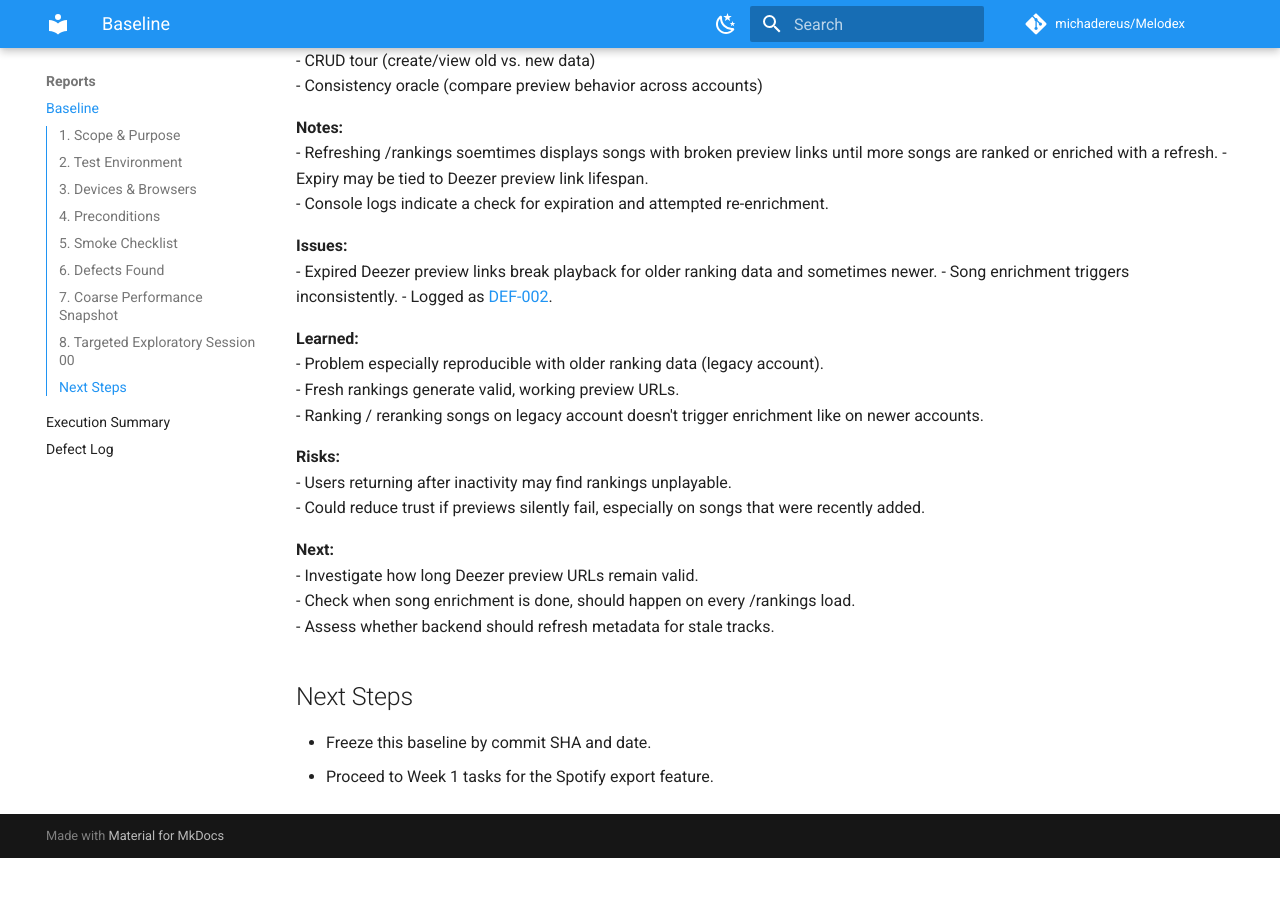
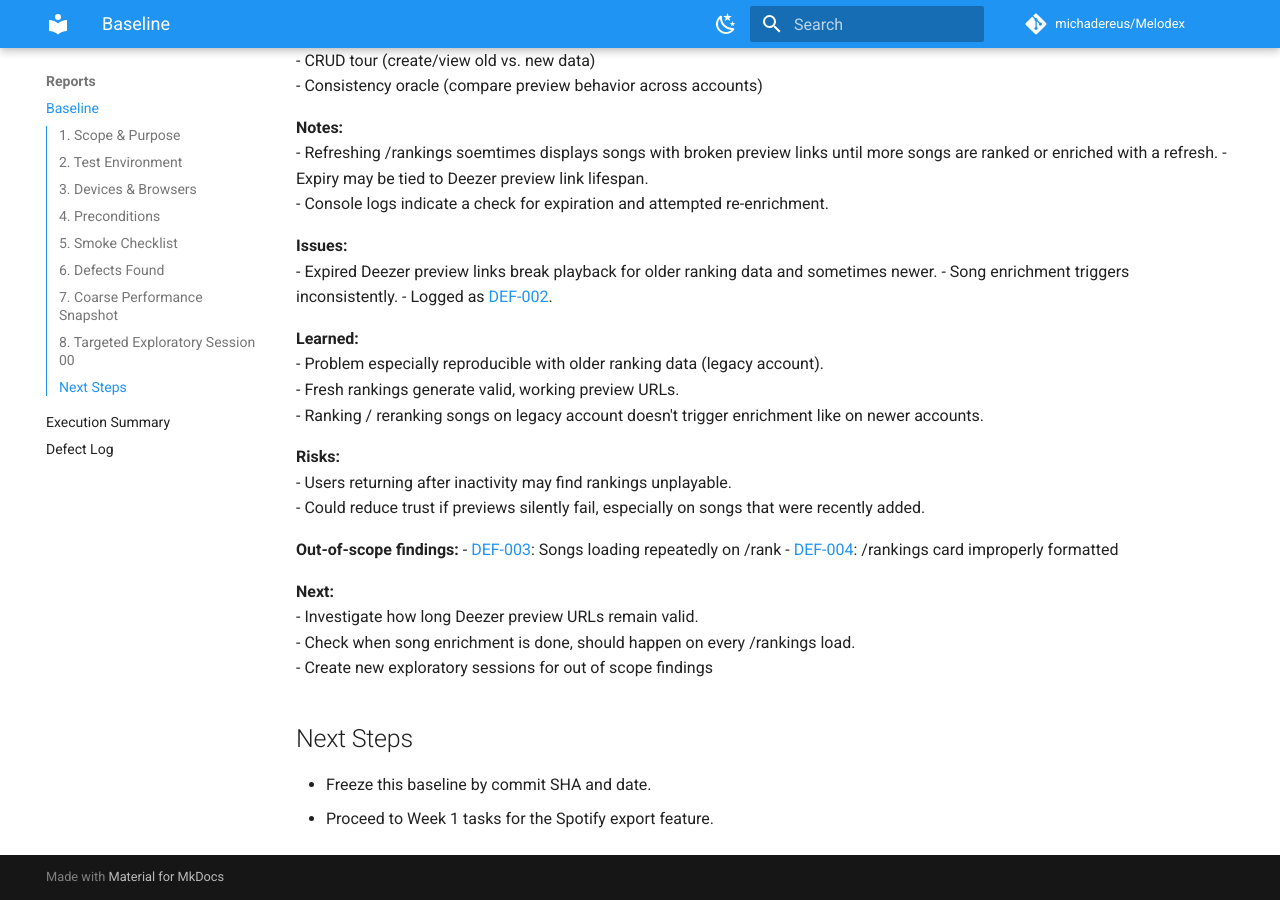
Before and after one commit to michadereus/Melodex, an MkDocs documentation site: the page built from docs/reports/baseline.md, in a window 1280 px wide and 900 px high, scrolled down 3823 px. Built offline with MkDocs 1.6.1 and Material for MkDocs 9.7.7, drawn with Linux system fonts in a browser that asks for light colours; comment, search, counter and statistics services are not loaded; before the commit the page ends 4681 px from its top, so only the background shows below that.

Commit message:
Out of scope findings recorded under EXP-00

```diff
--- a/docs/reports/baseline.md
+++ b/docs/reports/baseline.md
@@ -109,10 +109,14 @@ One pass per primary page on Desktop Firefox with disk cache disabled (Private w
 - Users returning after inactivity may find rankings unplayable.
 - Could reduce trust if previews silently fail, especially on songs that were recently added.
 
+**Out-of-scope findings:**
+- [DEF-003](../reports/defects/DEF-003.md): Songs loading repeatedly on /rank
+- [DEF-004](../reports/defects/DEF-004.md): /rankings card improperly formatted
+
 **Next:**
 - Investigate how long Deezer preview URLs remain valid.
 - Check when song enrichment is done, should happen on every /rankings load.
-- Assess whether backend should refresh metadata for stale tracks.
+- Create new exploratory sessions for out of scope findings
 
 
 
```
